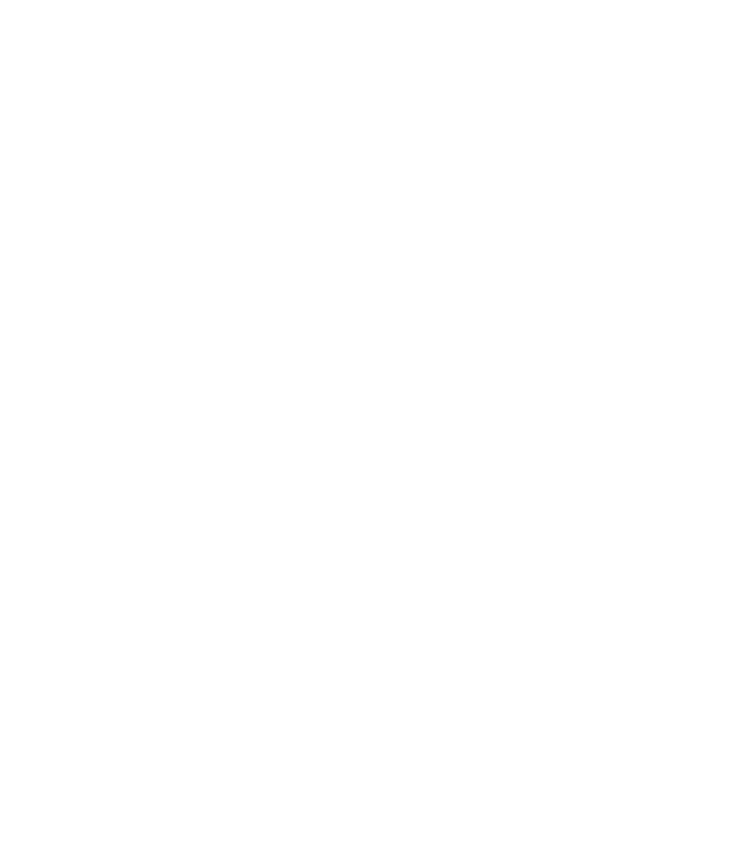
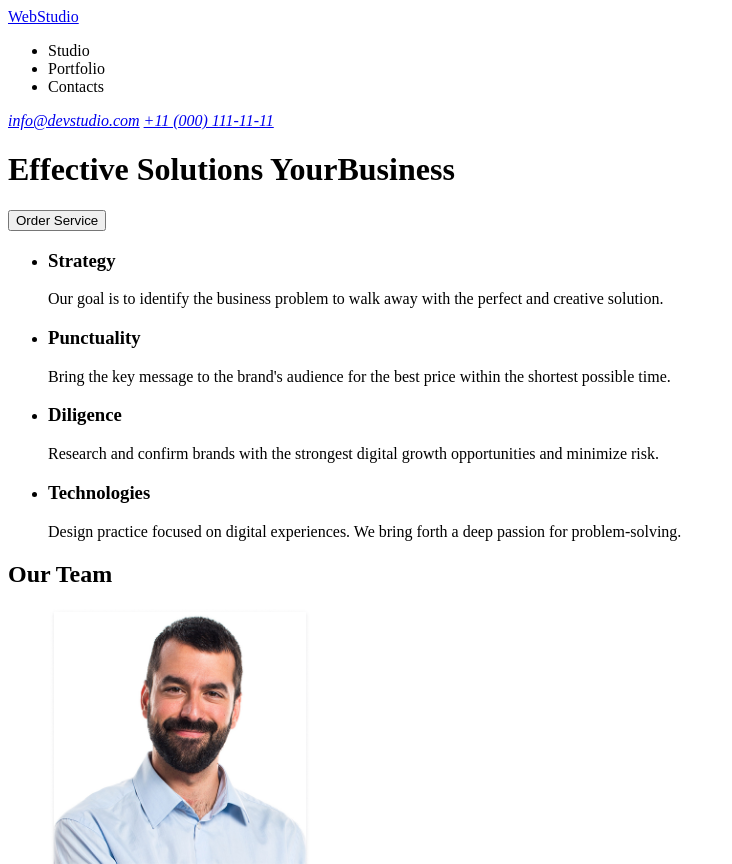
Before and after one commit to REnnnEERR/goit-markup-hw-01, a plain HTML site: page index.html in a window 1280 px wide. Shown: the top 864 px of the page, without its empty margins (0-732 px from the left). Before the commit the page ends 800 px from the top, so only its background shows below. Drawn offline with Linux system fonts and the light colour scheme.

Commit message:
Homework completed

```diff
--- a/index.html
+++ b/index.html
@@ -6,6 +6,75 @@
     <title>Document</title>
 </head>
 <body>
+    <header>
+        <a href="./index.html">WebStudio</a>
+        <nav>
+          <ul>
+            <li>Studio <a href="#"></a></li>
+            <li>Portfolio <a href="#"></a></li>
+            <li>Contacts <a href="#"></a></li>
+          </ul>
+        </nav>
+        <address>
+            <a href="mailto:info@devstudio.com">info@devstudio.com</a>
+            <a href="tel:+110001111111">+11 (000) 111-11-11</a>
+        </address>
+    </header>
+   <main>
+    <h1>Effective Solutions YourBusiness</h1>
+    <button type="button">Order Service</button>
+    <section>
+        <ul>
+            <li>
+                <h3>Strategy</h3>
+                <p>
+                    Our goal is to identify the business problem to walk away with the perfect and creative solution.
+                </p>
+            </li>
+            <li>
+                <h3>Punctuality</h3>
+                <p>
+                    Bring the key message to the brand's audience for the best price within the shortest possible time.
+                </p>
+            </li>
+            <li>
+                <h3>Diligence</h3>
+                <p>
+                    Research and confirm brands with the strongest digital growth opportunities and minimize risk.
+                </p>
+            </li>
+            <li>
+                <h3>Technologies</h3>
+                <p>
+                    Design practice focused on digital experiences. We bring forth a deep passion for problem-solving.
+                </p>
+            </li>
+        </ul>
+    </section>
+    <section>
+        <h2>Our Team</h2>
+        <ul>
+            <li>
+                <img src="/images/Teem/Team_Card_1.png" alt="Marc Guerrero" width="264" height="380">
+            </li>
+            <li>
+                <img src="/images/Teem/Team_Card_2.png" alt="Tom Ford" width="264" height="380">
+            </li>
+            <li>
+                <img src="/images/Teem/Team_Card_3.png" alt="Camila Garcai" width="264" height="380">
+            </li>
+            <li>
+                <img src="/images/Teem/Team_Card_4.png" alt="Daniel Wilson" width="264" height="380">
+            </li>
+        </ul>
+    </section>
+   </main>
 
+   <footer>
+    <a href="./index.html">WebStudio</a>
+    <p>
+        Increase the flow of customers and sales for your business with digital marketing & growth solutions.
+    </p>
+   </footer>
 </body>
 </html>
```
Also changed, not shown: images/Teem/Team_Card_1.png (added), images/Teem/Team_Card_2.png (added), images/Teem/Team_Card_3.png (added), images/Teem/Team_Card_4.png (added), images/box1.png (deleted).
